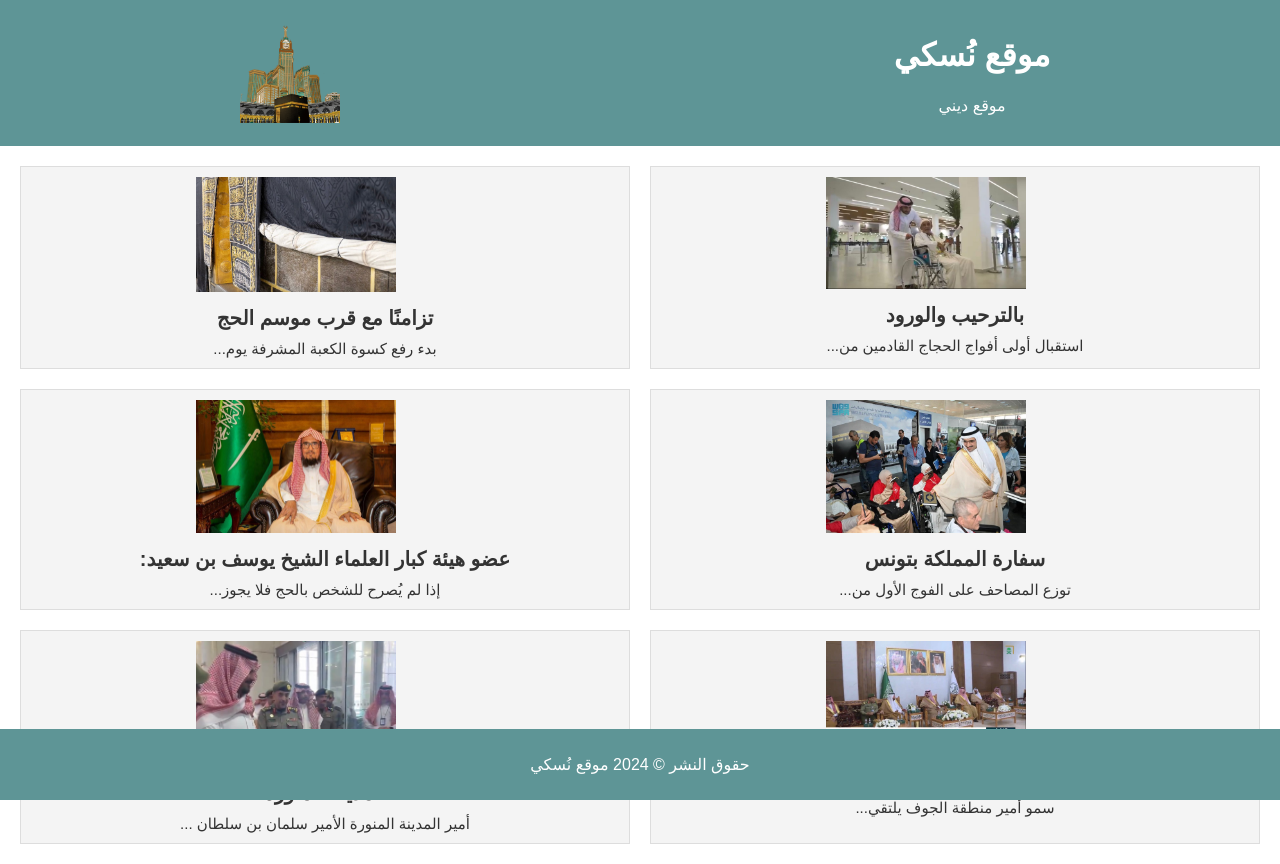
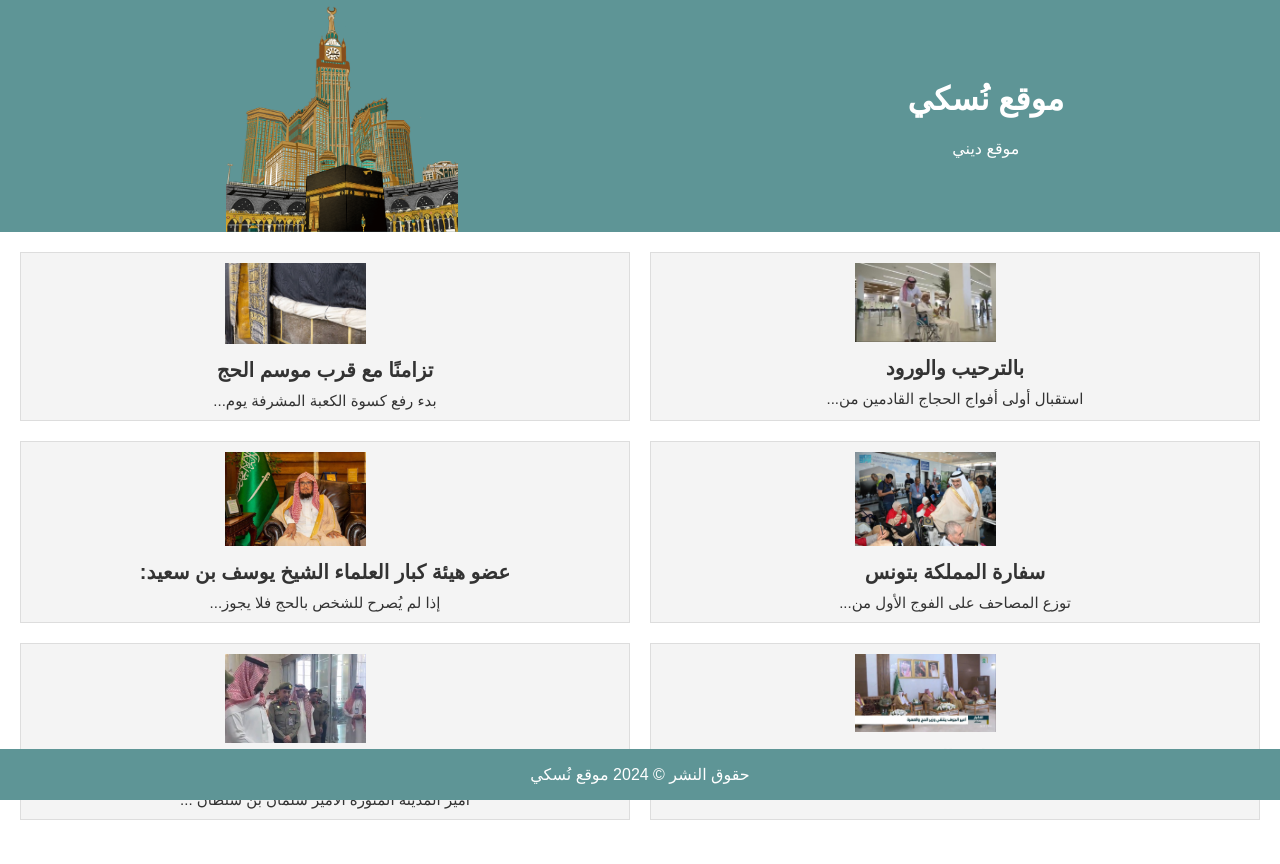
Before and after one commit to azayesh/News, a plain HTML site: page index.html in a window 1280 px wide. After the commit the page ends 840 px from the top, so only its background shows below. Drawn offline with Linux system fonts and the light colour scheme; a web font is replaced by a local one.

Commit message:
Add files via upload

```diff
--- a/styles.css
+++ b/styles.css
@@ -1,3 +1,9 @@
+* {
+    -webkit-box-sizing: border-box;
+    -moz-box-sizing: border-box;
+    box-sizing: border-box;
+
+}
 body {
     font-family: Lateef, Arial, sans-serif;
     direction: rtl;
@@ -14,21 +20,39 @@ img {
 header {
     background-color: #5e9596;
     color: #fff;
-    padding: 15px;
+    padding: 0;
+    margin: 0;
+    top: 0;
     text-align: center;
 }
 .logo-container {
     display: flex;
     align-items: center;
     justify-content: space-around;
+    margin: 0 50px;
 }
 
 .logo {
-    width: 100px; /* يمكنك تغيير الحجم حسب الحاجة */
     height: auto;
     margin-left: 10px;
 }
-
+@media (min-width: 768px) {
+    .logo {
+        width: 200px;
+    }
+}
+/* medium */
+@media (min-width: 992px) {
+    .logo {
+        width: 300px;
+    }
+}
+/* large */
+@media (min-width: 1200px) {
+    .logo {
+        width: 350px;
+    }
+}
 main {
     padding: 20px;
 }
@@ -91,7 +115,7 @@ footer {
     background-color: #5e9596;
     color: #fff;
     text-align: center;
-    padding: 10px 0;
+    padding:  0;
     position: fixed;
     width: 100%;
     bottom: 0;
```
